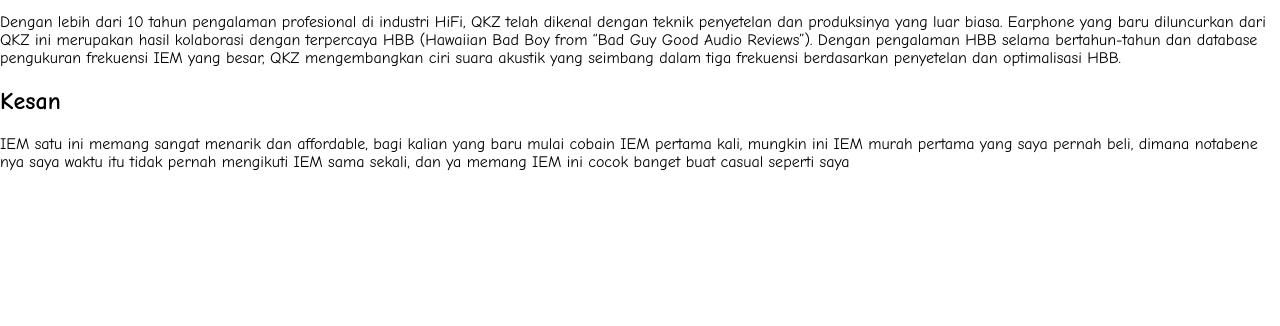
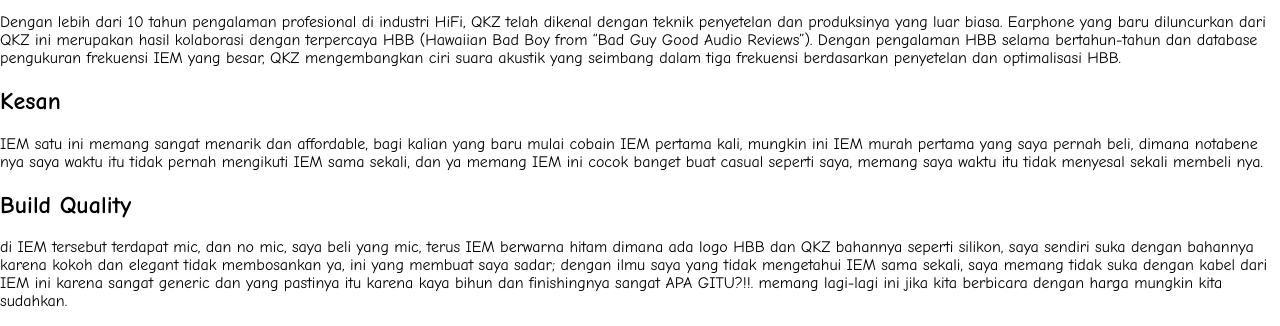
Before and after one commit to justfazrakh/review-pengalaman-2-tahun-qkz-x-hbb-, a plain HTML site: page index.html in a window 1280 px wide. Shown: the part 565-891 px from the top of the page. Before the commit the page ends 800 px from the top, so only its background shows below. Drawn offline with Linux system fonts and the light colour scheme.

Commit message:
Update index.html

```diff
--- a/index.html
+++ b/index.html
@@ -21,6 +21,10 @@
     </body>
     <body>
         <h2>Kesan</h2>
-        <p>IEM satu ini memang sangat menarik dan affordable, bagi kalian yang baru mulai cobain IEM pertama kali, mungkin ini IEM murah pertama yang saya pernah beli, dimana notabene nya saya waktu itu tidak pernah mengikuti IEM sama sekali, dan ya memang IEM ini cocok banget buat casual seperti saya</p>
+        <p>IEM satu ini memang sangat menarik dan affordable, bagi kalian yang baru mulai cobain IEM pertama kali, mungkin ini IEM murah pertama yang saya pernah beli, dimana notabene nya saya waktu itu tidak pernah mengikuti IEM sama sekali, dan ya memang IEM ini cocok banget buat casual seperti saya, memang saya waktu itu tidak menyesal sekali membeli nya.</p>
+    </body>
+    <body>
+        <h2>Build Quality</h2>
+        <p>di IEM tersebut terdapat mic, dan no mic, saya beli yang mic, terus IEM berwarna hitam dimana ada logo HBB dan QKZ bahannya seperti silikon, saya sendiri suka dengan bahannya karena kokoh dan elegant tidak membosankan ya, ini yang membuat saya sadar; dengan ilmu saya yang tidak mengetahui IEM sama sekali, saya memang tidak suka dengan kabel dari IEM ini karena sangat generic dan yang pastinya itu karena kaya bihun dan finishingnya sangat APA GITU?!!. memang lagi-lagi ini jika kita berbicara dengan harga mungkin kita sudahkan.</p>
     </body>
 </html>
```
